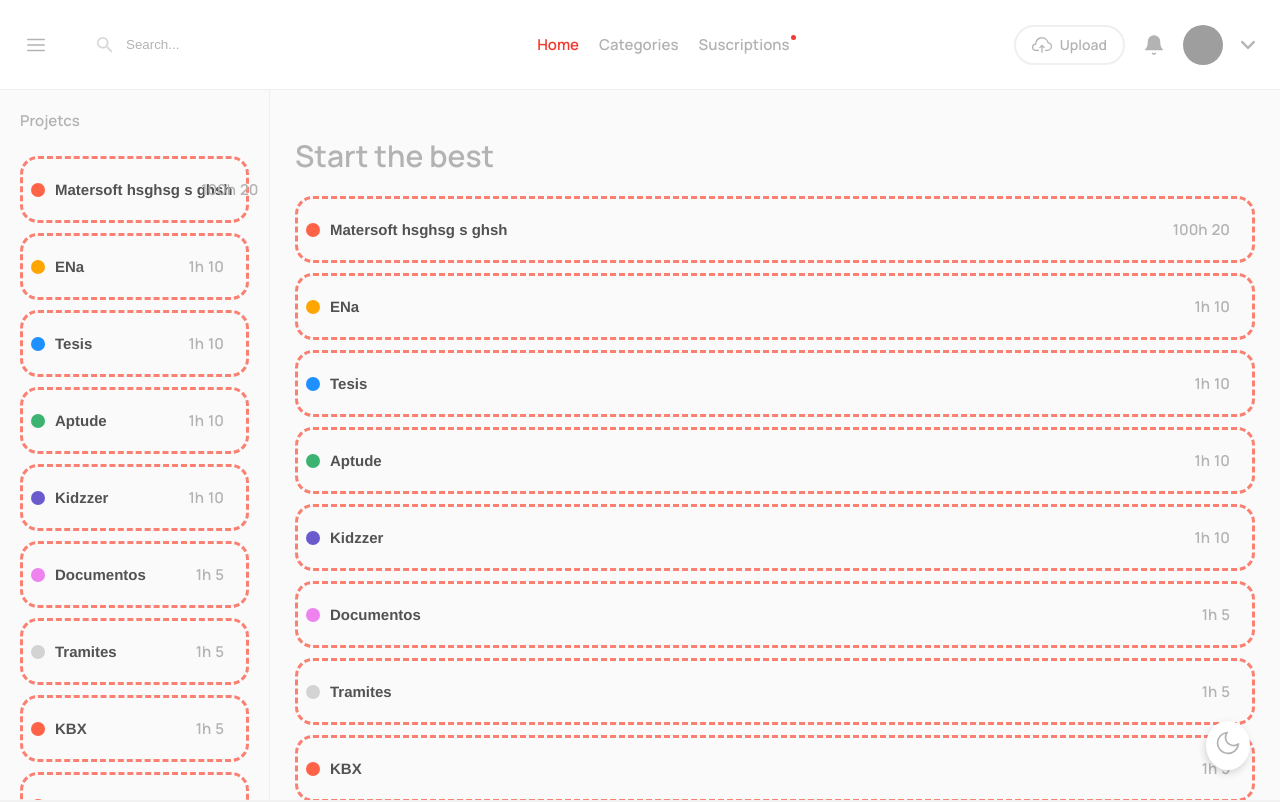
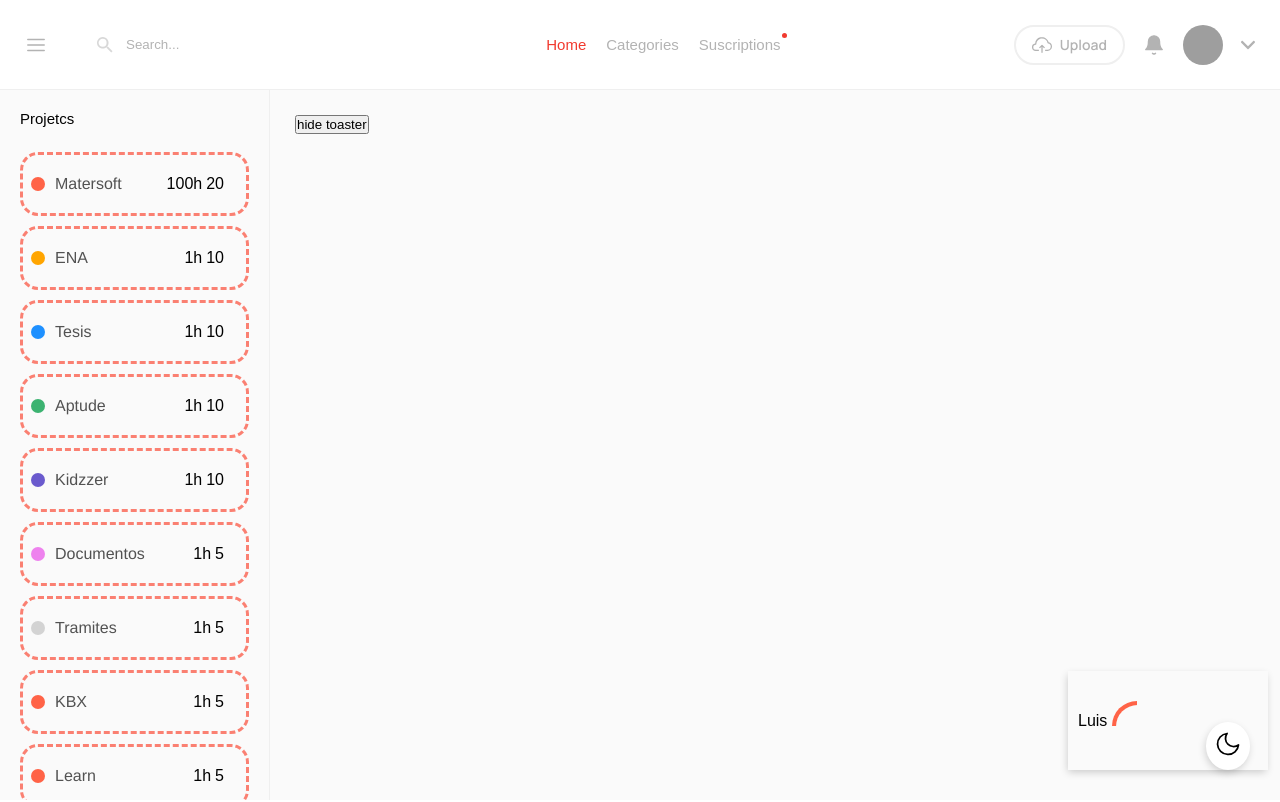
Before and after one commit to issnoe/hackthetime, a React (Create React App) app in the folder frontend/: page / in a window 1280 px wide. Shown: the top 802 px of the page. Built offline with nearby package versions, Linux system fonts and the light colour scheme; grey boxes are pictures that could not be loaded.

Commit message:
Sidebar fix

```diff
--- a/frontend/src/App.tsx
+++ b/frontend/src/App.tsx
@@ -4,22 +4,27 @@ import { DemoStyledComponet } from "./components/core/demo";
 import Wrapper from "./components/core/wrapper";
 import Fotter from "./components/navigation/footer";
 import NavBar from "./components/navigation/navbar/navbar";
+
 import Sider from "./components/navigation/sider";
 import EmpyScreen from "./components/screens/empty";
 import MainScreen from "./components/screens/main";
 import styled from "styled-components";
+import Toaster from "./components/core/toaster/toaster.c";
+import { projects } from "./data/proyects";
+
 const App = (props: any) => {
   const [toogle, toogleSider] = useState(true);
   return (
     <React.Fragment>
       <Wrapper>
-        <ButtonFloat />
+        {/* <MainScreen></MainScreen> */}
+
         <NavBar callback={() => toogleSider(!toogle)} />
-        <Sider toogle={toogle}>
+        <Sider toogle={toogle} projects={projects}>
           <EmpyScreen />
-          <DemoStyledComponet></DemoStyledComponet>
         </Sider>
       </Wrapper>
+      <ButtonFloat />
     </React.Fragment>
   );
 };
--- /dev/null
+++ b/frontend/src/components/core/component/component.css
@@ -0,0 +1,45 @@
+.link-container {
+  display: flex;
+  justify-content: space-between;
+  padding: 0;
+  margin: 5px 0px 10px 0px;
+  align-items: center;
+  border-radius: 18px;
+
+  /* TODO Styles Revision  */
+
+  border-color: salmon;
+  border-style: dashed;
+}
+.link-container:hover {
+  background-color: #efefeff2;
+}
+
+.link-left {
+  display: flex;
+  align-items: center;
+  text-align: left;
+  padding-left: 8px;
+  white-space: nowrap;
+  text-overflow: ellipsis;
+  max-width: 70%;
+}
+.link-left:hover {
+  cursor: pointer;
+}
+.link-left-name {
+  padding-left: 10px;
+  font-family: Helvetica, Tahoma, Arial, "Microsoft YaHei", SimSun, Heiti,
+    sans-serif, STXihei;
+  font-size: 1em;
+  color: rgb(82, 82, 82);
+}
+.link-box {
+  position: relative;
+  display: inline-block;
+  padding: 20px;
+  text-align: left;
+}
+.link-badge {
+  padding: 2px;
+}
--- /dev/null
+++ b/frontend/src/components/core/loader/loader.c.tsx
@@ -0,0 +1,16 @@
+import React, { useState } from "react";
+import "./loader.css";
+
+export type LoaderProps = {
+  message?: string;
+};
+
+const Loader = ({ message }: LoaderProps) => {
+  return (
+    <span>
+      <i className="loading"></i>
+    </span>
+  );
+};
+
+export default Loader;
--- /dev/null
+++ b/frontend/src/components/core/loader/loader.css
@@ -0,0 +1,64 @@
+loading {
+  --loading-circle-bg-color-default: #333333;
+  --loading-circle-bg-color: #fafafa;
+}
+
+@keyframes loading {
+  0% {
+    transform-origin: 100% 100%;
+    transform: rotate(0deg);
+  }
+  100% {
+    transform-origin: 100% 100%;
+    transform: rotate(360deg);
+  }
+}
+
+.loading {
+  position: relative;
+  display: block;
+  z-index: 1;
+  margin: 15px auto;
+  width: 49px;
+  height: 49px;
+  border: 5px solid transparent;
+  border-radius: 50%;
+  background-color: transparent;
+}
+/* .loading:hover {
+  border-color: rgba(210, 210, 210, 0.5);
+}
+.loading:hover:before {
+  background-color: rgba(210, 210, 210, 0.4);
+} */
+.loading:before {
+  position: absolute;
+  display: block;
+  content: "";
+  z-index: 12;
+  top: 4px;
+  left: 4px;
+  width: 43px;
+  height: 43px;
+  border-radius: 50%;
+  background-color: #fafafa;
+}
+.loading:after {
+  position: absolute;
+  display: block;
+  top: 0;
+  content: "";
+  z-index: 11;
+  top: 0px;
+  left: 0px;
+  width: 25px;
+  height: 25px;
+  border-radius: 200px 0 0 0;
+  background: linear-gradient(
+    45deg,
+    rgb(255 99 71) 5%,
+    rgb(255 99 71) 50%,
+    rgb(255 99 71) 100%
+  );
+  animation: loading 0.5s linear infinite;
+}
--- /dev/null
+++ b/frontend/src/components/core/toaster/toaster.c.tsx
@@ -0,0 +1,24 @@
+import React, { useState } from "react";
+import Loader from "../loader/loader.c";
+import "./toaster.css";
+
+export type ToasterProps = {
+  message: string;
+  visibility: boolean;
+};
+
+const Toaster = ({ message, visibility }: ToasterProps) => {
+  const toogle = visibility
+    ? "toaster-container show"
+    : "toaster-container hide";
+  return (
+    <div className={toogle}>
+      <div className="toaster-content">
+        <p> {message}</p>
+        <Loader></Loader>
+      </div>
+    </div>
+  );
+};
+
+export default Toaster;
--- /dev/null
+++ b/frontend/src/components/core/toaster/toaster.css
@@ -0,0 +1,30 @@
+toaster {
+  --toaster-container-bg-color: white;
+}
+
+.toaster-container {
+  position: fixed;
+  display: flex;
+  bottom: 30px;
+  right: 12px;
+  background-color: var(--toaster-container-bg-color);
+  box-shadow: -1px 3px 8px -1px rgba(0, 0, 0, 0.2);
+  padding: 10px;
+  margin-left: 14px;
+  z-index: 10;
+  transition: 0.8s;
+  min-width: 200px;
+  max-width: 400px;
+}
+.toaster-content {
+  position: relative;
+  display: flex;
+  align-items: center;
+}
+.show {
+  opacity: 1;
+}
+
+.hide {
+  opacity: 0;
+}
--- a/frontend/src/components/navigation/sider.tsx
+++ b/frontend/src/components/navigation/sider.tsx
@@ -10,7 +10,6 @@ import {
 } from "../../assets";
 import ListItemImage from "../core/list-item";
 import Link, { LinkProps } from "../core/link/link.c";
-import { projects } from "../../data/proyects";
 
 type Users = {
   name: string;
@@ -20,15 +19,20 @@ type Users = {
 const users: Users[] = [
   {
     name: "Example",
-    src:
-      "https://images.unsplash.com/photo-1535713875002-d1d0cf377fde?ixlib=rb-1.2.1&ixid=eyJhcHBfaWQiOjEyMDd9&auto=format&fit=crop&w=1400&q=80",
+    src: "https://images.unsplash.com/photo-1535713875002-d1d0cf377fde?ixlib=rb-1.2.1&ixid=eyJhcHBfaWQiOjEyMDd9&auto=format&fit=crop&w=1400&q=80",
   },
   {
     name: "Luis",
   },
 ];
 
-const Sider = (props: any) => {
+type SiderProps = {
+  projects: Array<any>;
+  toogle: boolean;
+  children: any;
+};
+
+const Sider = (props: SiderProps) => {
   return (
     <div className="wrapper">
       {props.toogle && (
@@ -37,7 +41,7 @@ const Sider = (props: any) => {
             <div className="side-menu">
               <div className="side-title">Projetcs</div>
               <div className="nose">
-                {projects.map((project) => (
+                {props.projects.map((project) => (
                   <Link {...project} />
                 ))}
               </div>
--- a/frontend/src/components/screens/empty.tsx
+++ b/frontend/src/components/screens/empty.tsx
@@ -1,14 +1,25 @@
-import React from "react";
+import React, { useState } from "react";
 import { projects } from "../../data/proyects";
 import Link from "../core/link/link.c";
+import Toaster from "../core/toaster/toaster.c";
 
-const EmpyScreen = () => (
-  <div>
-    <h1>Start the best </h1>
+const EmpyScreen = () => {
+  const [toogleToaster, toogleToasterFn] = useState(true);
+  return (
+    <div>
+      <button
+        onClick={() => {
+          toogleToasterFn(!toogleToaster);
+        }}
+      >
+        {`${!toogleToaster ? "show" : "hide"} toaster`}
+      </button>
+      <Toaster message="Luis " visibility={toogleToaster}></Toaster>
+      {/* <h1>Start the best </h1>
     {projects.map((project) => (
       <Link {...project} />
-    ))}
-    <div className="dropdown">
+    ))} */}
+      {/*  <div className="dropdown">
       <button className="dropbtn">
         <span className="btn-content">. . .</span>
       </button>
@@ -16,8 +27,9 @@ const EmpyScreen = () => (
         <span>Edit</span>
         <span>Remove</span>
       </div>
+    </div> */}
     </div>
-  </div>
-);
+  );
+};
 
 export default EmpyScreen;
--- a/frontend/src/data/proyects.ts
+++ b/frontend/src/data/proyects.ts
@@ -2,12 +2,13 @@ import { LinkProps } from "../components/core/link/link.c";
 
 export const projects: LinkProps[] = [
   {
-    name: "Matersoft hsghsg s ghsh",
+    name: "Matersoft",
     color: "tomato",
     timeToDo: 100,
+
     countPomodoros: 20,
   },
-  { name: "ENa", color: "orange ", timeToDo: 1, countPomodoros: 10 },
+  { name: "ENA", color: "orange ", timeToDo: 1, countPomodoros: 10 },
   { name: "Tesis", color: "dodgerblue", timeToDo: 1, countPomodoros: 10 },
   { name: "Aptude", color: "MediumSeaGreen", timeToDo: 1, countPomodoros: 10 },
   { name: "Kidzzer", color: "SlateBlue", timeToDo: 1, countPomodoros: 10 },
--- a/frontend/src/index.css
+++ b/frontend/src/index.css
@@ -19,12 +19,18 @@
   --main-color: #fefffd;
   --body-color: #dddee0;
 }
+/* * {
+    outline: none;
+  box-sizing: border-box;
+} */
 * {
-  outline: none;
+  margin: 0;
+  padding: 0;
   box-sizing: border-box;
+  font-family: "Montserrat", sans-serif;
 }
 
-img {
+/* img {
   max-width: 100%;
 }
 
@@ -41,7 +47,7 @@ body {
   margin: 0;
   font-weight: 600;
   min-height: -webkit-fill-available;
-}
+} */
 
 .video-app {
   display: flex;
```
Also changed, not shown: frontend/src/components/core/component/component.c.tsx (added, +12 -0 lines), 1 other file (tests, documents, lock files or other folders).
